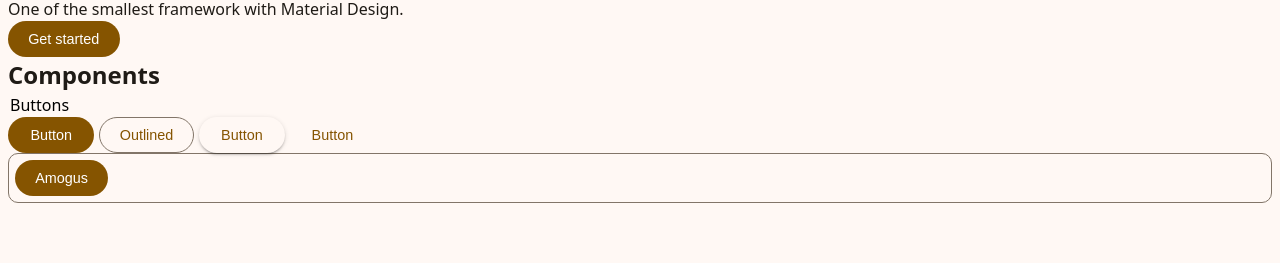
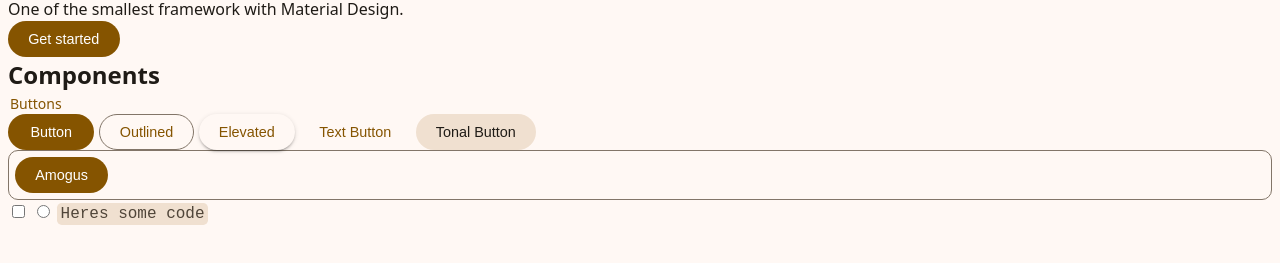
Before and after one commit to ItsKruistz/miya, a plain HTML site: page index.html in a window 1280 px wide. Shown: the part 59-322 px from the top of the page. Drawn offline with Linux system fonts and the light colour scheme.

Commit message:
Add files via upload

```diff
--- a/index.html
+++ b/index.html
@@ -3,7 +3,7 @@
 	<head>
 		<meta charset="UTF-8">
 		<meta name="viewport" content="width=device-width, initial-scale=1">
-		<title></title>
+		<title>Miya</title>
 		<link rel="stylesheet" href="miya.css">
 	</head>
 	<body>
@@ -15,13 +15,17 @@
 				<legend>Buttons</legend>
 				<button>Button</button>
 				<button class="outlined">Outlined</button>
-				<button class="elevated-button">Button</button>
-				<button class="text-button">Button</button>
+				<button class="elevated-button">Elevated</button>
+				<button class="text-button">Text Button</button>
+				<button class="tonal-button">Tonal Button</button>
 			</fieldset>
 			</button>
 		</fieldset>
 		<article>
 			<button>Amogus</button>
 		</article>
+		<input type="checkbox">
+		<input type="radio">
+		<code>Heres some code</code>
 	</body>
 </html>
--- a/miya.css
+++ b/miya.css
@@ -61,7 +61,7 @@ fieldset {
 }
 
 @media (prefers-color-scheme: dark) {
-	:root {
+:root {
 --primary:#ffb95c;
 --on-primary:#462a00;
 --primary-container:#653e00;
@@ -134,8 +134,28 @@ button {
 	background: transparent;
 }
 
+.tonal-button {
+	color: var(--on-background);
+	background: var(--surface-variant)
+}
+
 article {
 	border: 1px solid var(--outline);
 	border-radius: 10px;
 	padding: 6px 6px;
 }
+
+legend {
+	font-weight: 500;
+	color: var(--primary);
+	font-size: 14px;
+}
+
+code {
+	background-color: var(--surface-variant);
+	border-radius: 0.3em;
+	font-family: monospace;
+	padding: 0.1em 0.2em;
+	color: var(--on-surface-variant);
+	font-size: 16px;
+}
```
